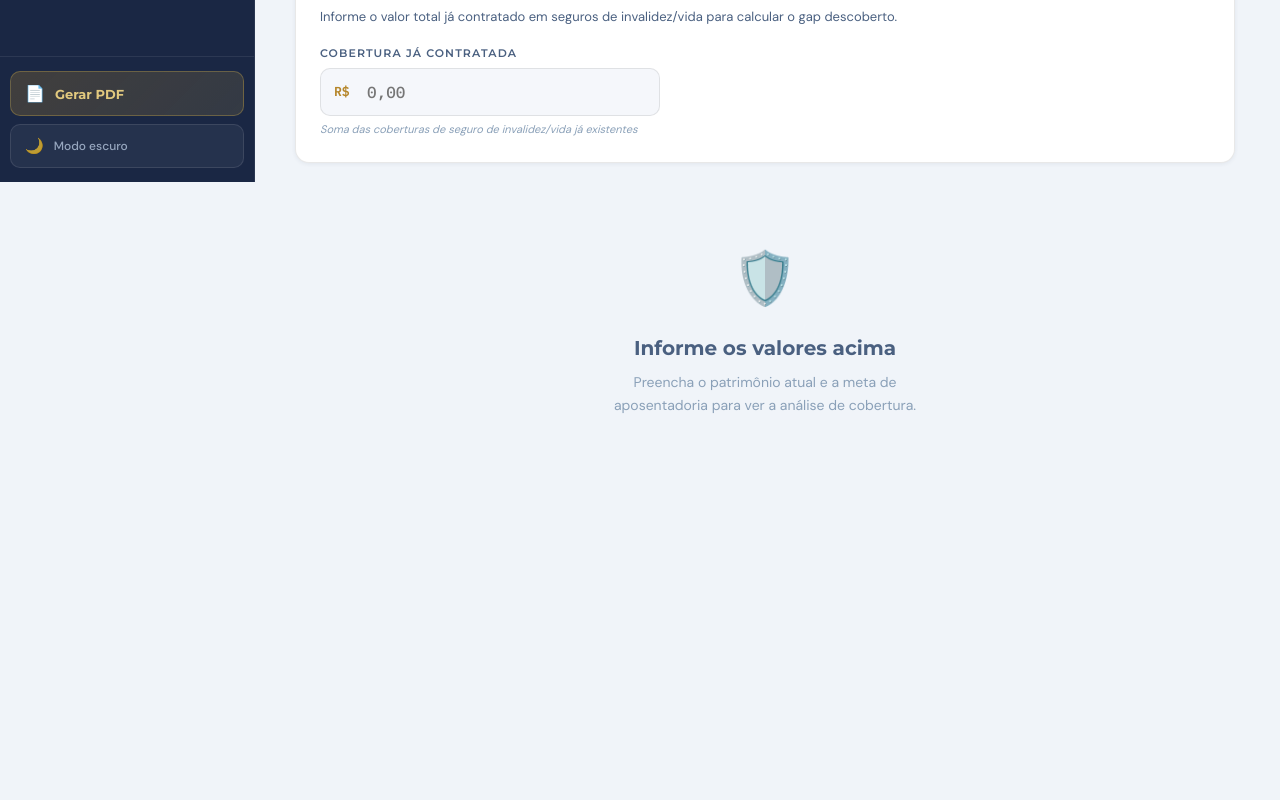
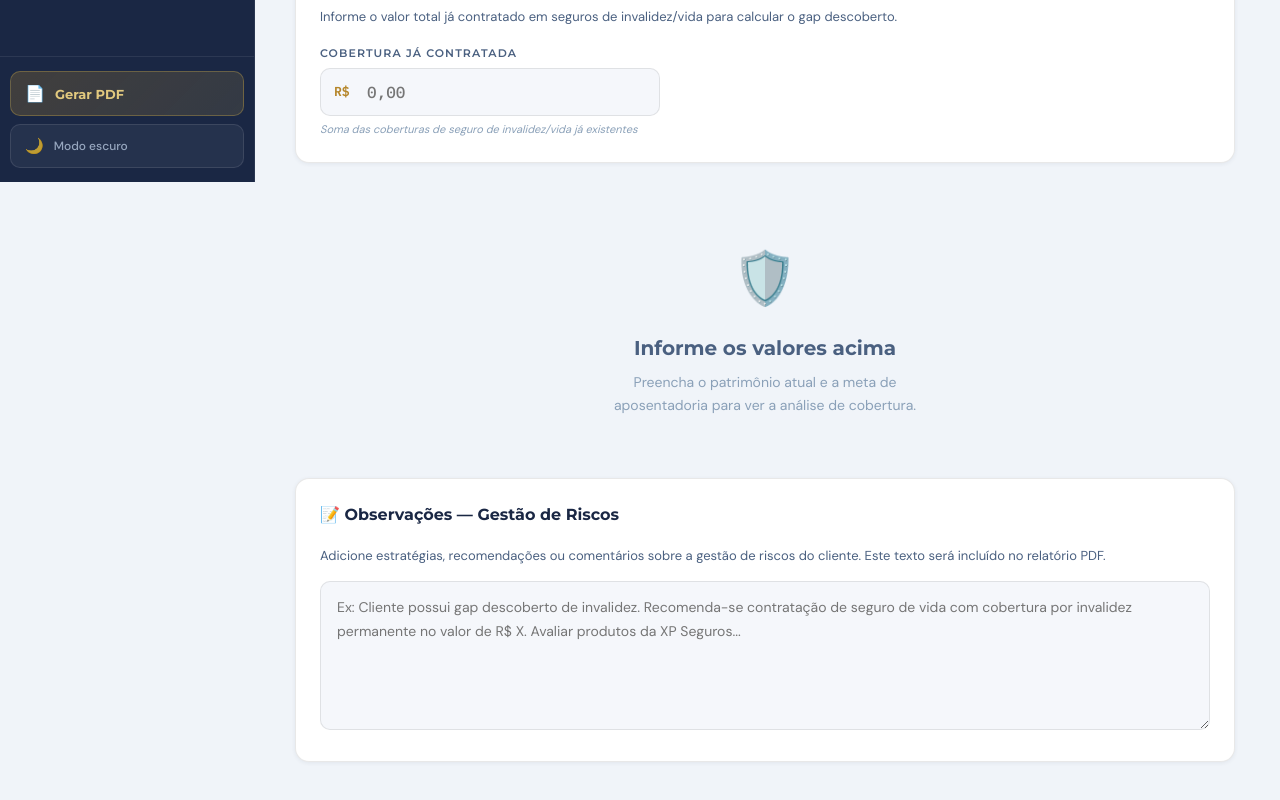
Before and after one commit to theolimaa/patrimonio, a React (Vite) app: page /riscos in a window 1280 px wide. Shown: the part 618-1418 px from the top of the page. Before the commit the page ends 1156 px from the top, so only its background shows below. Built offline with nearby package versions, Linux system fonts and the light colour scheme.

Commit message:
Update Riscos.jsx

```diff
--- a/src/pages/Riscos.jsx
+++ b/src/pages/Riscos.jsx
@@ -21,6 +21,10 @@ function Card({ children, style }) {
       {children}
     </div>
   )
+}
+
+function CardTitle({ children }) {
+  return <div style={{ fontFamily: 'var(--font-display)', fontSize: '16px', color: 'var(--text)', marginBottom: '18px', fontWeight: 700 }}>{children}</div>
 }
 
 function Label({ children }) {
@@ -72,7 +76,7 @@ function set(setFormState, key) {
 }
 
 export default function Riscos({ formState, setFormState, clientInfo, onClientInfoChange, onDataChange }) {
-  const { patrimonioAtual, patrimonioAposentadoria, coberturaContratada } = formState
+  const { patrimonioAtual, patrimonioAposentadoria, coberturaContratada, observacaoRiscos } = formState
 
   const atual = centsToNum(patrimonioAtual)
   const aposentadoria = centsToNum(patrimonioAposentadoria)
@@ -89,9 +93,10 @@ export default function Riscos({ formState, setFormState, clientInfo, onClientIn
         coberturaNecessaria: coberturaNecessaria,
         coberturaContratada: coberturaContratadaNum,
         gapDescoberto: gapDescoberto,
+        observacaoRiscos: observacaoRiscos || '',
       })
     }
-  }, [atual, aposentadoria, coberturaContratadaNum])
+  }, [atual, aposentadoria, coberturaContratadaNum, observacaoRiscos])
 
   return (
     <div>
@@ -256,6 +261,33 @@ export default function Riscos({ formState, setFormState, clientInfo, onClientIn
           </div>
         </div>
       )}
+
+      {/* Observações do planejamento de riscos */}
+      <Card>
+        <CardTitle>📝 Observações — Gestão de Riscos</CardTitle>
+        <div style={{ fontSize: '13px', color: 'var(--text-muted)', marginBottom: '14px', lineHeight: 1.7 }}>
+          Adicione estratégias, recomendações ou comentários sobre a gestão de riscos do cliente. Este texto será incluído no relatório PDF.
+        </div>
+        <textarea
+          value={observacaoRiscos || ''}
+          onChange={function(e) { setFormState(function(prev) { return { ...prev, observacaoRiscos: e.target.value } }) }}
+          placeholder="Ex: Cliente possui gap descoberto de invalidez. Recomenda-se contratação de seguro de vida com cobertura por invalidez permanente no valor de R$ X. Avaliar produtos da XP Seguros..."
+          rows={5}
+          style={{
+            width: '100%', background: 'var(--bg-input)', border: '1.5px solid var(--border)',
+            borderRadius: '10px', padding: '14px 16px', color: 'var(--text)', fontSize: '14px',
+            fontFamily: 'var(--font-body)', lineHeight: 1.7, outline: 'none', resize: 'vertical',
+            transition: 'border-color 0.2s', boxSizing: 'border-box',
+          }}
+          onFocus={function(e) { e.target.style.borderColor = 'var(--gold)' }}
+          onBlur={function(e) { e.target.style.borderColor = 'var(--border)' }}
+        />
+        {observacaoRiscos && (
+          <div style={{ marginTop: '8px', fontSize: '11px', color: 'var(--text-dim)', textAlign: 'right' }}>
+            {observacaoRiscos.length} caracteres · aparecerá no PDF
+          </div>
+        )}
+      </Card>
     </div>
   )
 }
```
